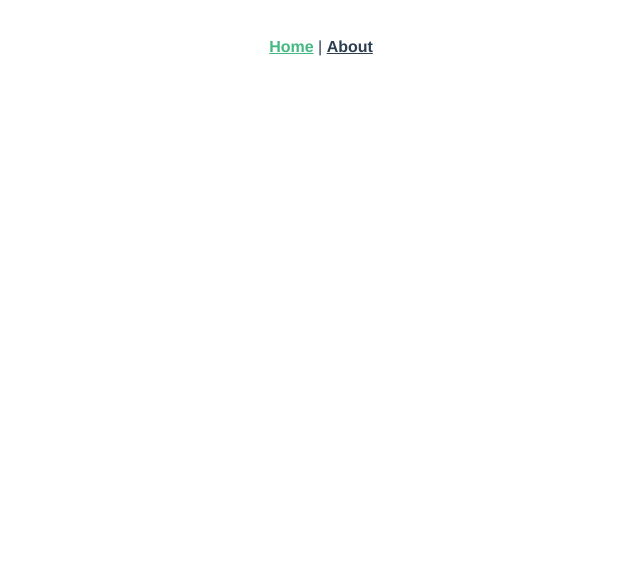
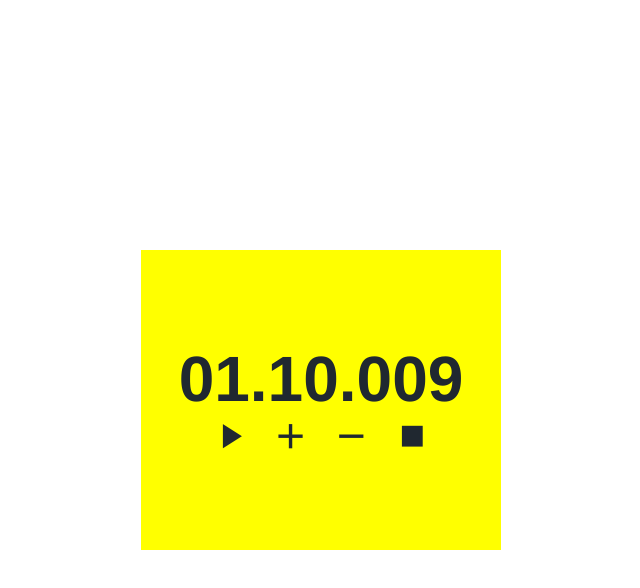
Before and after one commit to strhrt/timer, a Vue app: page / in a window 1280 px wide. Shown: the top 588 px of the page, without its empty margins (319-959 px from the left). Built offline with nearby package versions, Linux system fonts and the light colour scheme.

Commit message:
feat: add timer

```diff
--- a/src/App.vue
+++ b/src/App.vue
@@ -1,31 +1,125 @@
 <template>
   <div id="app">
-    <div id="nav">
-      <router-link to="/">Home</router-link> |
-      <router-link to="/about">About</router-link>
+    <div class="timer">
+      <div class="timer__time">{{ humanMinutes }}.{{ humanSeconds }}.{{ humanMilliseconds }}</div>
+      <div class="timer__buttons">
+        <i v-if="isStarted" class="material-icons" @click="pauseTimer">pause</i>
+        <i v-else class="material-icons" @click="startTimer">play_arrow</i>
+        <i class="material-icons" @click="addMinute">add</i>
+        <i class="material-icons" @click="removeMinute">remove</i>
+        <i class="material-icons" @click="stopTimer">stop</i>
+      </div>
     </div>
-    <router-view/>
   </div>
 </template>
+<script>
+export default {
+  data() {
+    return {
+      timer: null,
+      isStarted: false,
+      minutes: 1,
+      seconds: 10,
+      milliseconds: 9,
+      duration: 70009
+    }
+  },
+  computed: {
+    humanMinutes() {
+      return this.minutes < 10 ? `0${this.minutes}` : this.minutes
+    },
+    humanSeconds() {
+      return this.seconds < 10 ? `0${this.seconds}` : this.seconds
+    },
+    humanMilliseconds() {
+      if (this.milliseconds < 10) return `00${this.milliseconds}`
+      if (this.milliseconds < 100) return `0${this.milliseconds}`
+      return this.milliseconds
+      // return this.milliseconds < 10 ? `0${this.milliseconds}` : this.milliseconds
+    }
+    // duration() {
+    //   console.log(this.minutes, this.seconds, this.milliseconds)
+    //   return this.minutes * 60000 + this.seconds * 1000 + this.milliseconds
+    // }
+  },
+  beforeDestroy() {
+    this.pauseTimer()
+  },
+  methods: {
+    pauseTimer() {
+      console.log('pause')
+      clearInterval(this.timer)
+      this.isStarted = false
+    },
+    startTimer() {
+      console.log('start')
+      // const interval = 0.01
+
+      this.isStarted = true
+      console.log(this.duration)
+
+      this.timer = setInterval(() => {
+        if (!this.duration) this.stopTimer()
+
+        this.duration -= 11
+        this.minutes = Math.floor(this.duration / 60000)
+        this.seconds = Math.floor((this.duration / 1000) % 60)
+        this.milliseconds = Math.round(this.duration % 1000)
+      }, 11)
+    },
+    // setTime() {
+    //   console.log('test')
+    // },
+    addMinute() {
+      console.log('plus')
+    },
+    removeMinute() {
+      console.log('minus')
+    },
+    stopTimer() {
+      console.log('test')
+      clearInterval(this.timer)
+      this.isStarted = false
+    }
+  }
+}
+</script>
 
 <style lang="scss">
+* {
+  margin: 0;
+  padding: 0;
+}
 #app {
   font-family: Avenir, Helvetica, Arial, sans-serif;
-  -webkit-font-smoothing: antialiased;
-  -moz-osx-font-smoothing: grayscale;
-  text-align: center;
-  color: #2c3e50;
+  font-weight: bold;
+  color: #202830;
+  display: flex;
+  flex-flow: row nowrap;
+  align-items: center;
+  justify-content: center;
+  height: 100vh;
+  width: 100%;
 }
-
-#nav {
-  padding: 30px;
-
-  a {
-    font-weight: bold;
-    color: #2c3e50;
-
-    &.router-link-exact-active {
-      color: #42b983;
+.timer {
+  height: 300px;
+  background: yellow;
+  width: 360px;
+  display: flex;
+  flex-flow: column nowrap;
+  align-items: center;
+  justify-content: center;
+  &__time {
+    font-size: 4rem;
+  }
+  &__buttons {
+    display: flex;
+    flex-flow: row nowrap;
+    justify-content: center;
+    .material-icons {
+      cursor: pointer;
+      margin: 0 0.6rem;
+      font-size: 2.6rem;
     }
   }
 }
```
